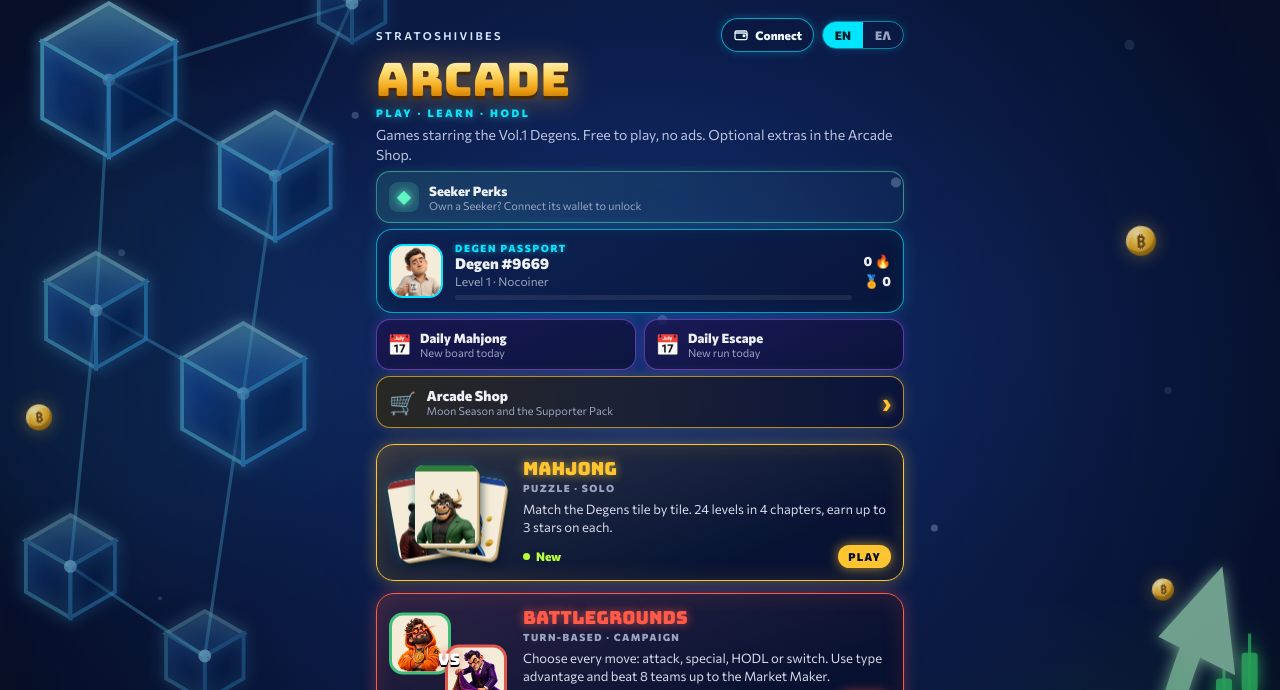
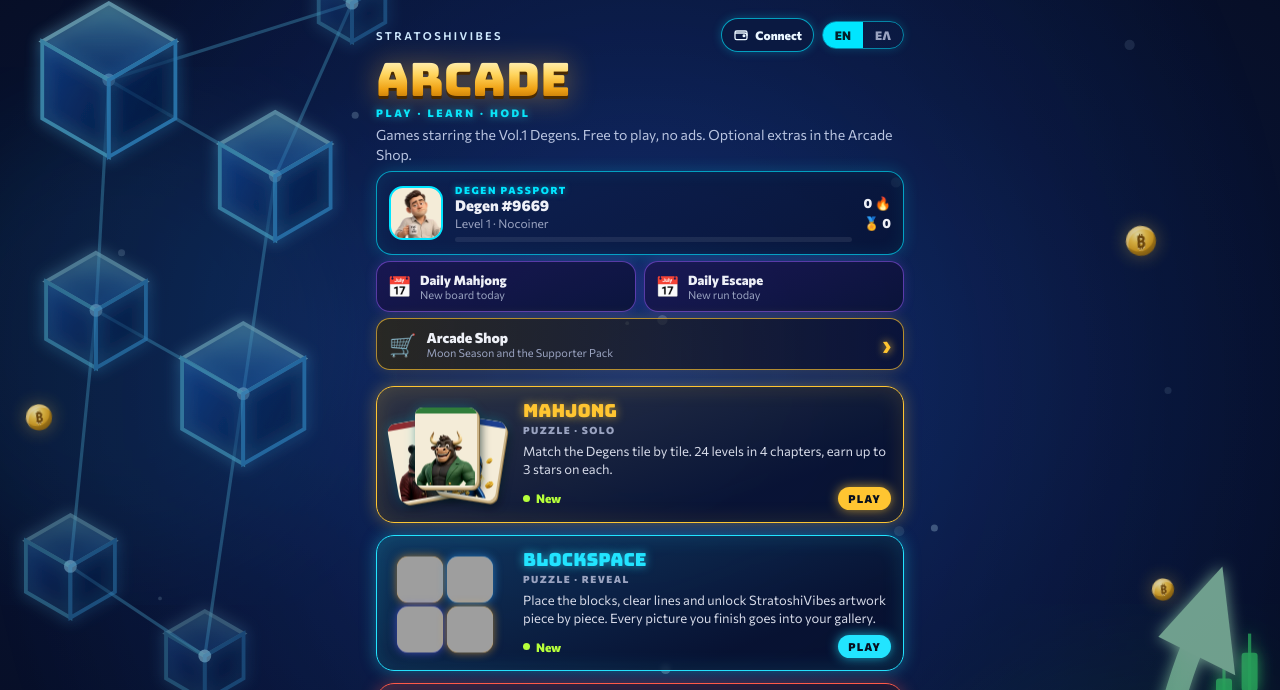
Before and after one commit to stratanen/stratoshivibes-mahjong, a plain HTML site: page index.html in a window 1280 px wide. Shown: the top 690 px of the page. Drawn offline with Linux system fonts and the light colour scheme; grey boxes are pictures that could not be loaded.

Commit message:
Arcade: add Blockspace card (5 games)

```diff
--- a/index.html
+++ b/index.html
@@ -61,6 +61,9 @@ h1{margin:0;font:400 40px/0.95 var(--f-display);color:var(--gold);text-shadow:0
 .p img{width:100%;height:100%;object-fit:cover}
 .vs{position:absolute;left:50%;top:50%;transform:translate(-50%,-50%);font:400 16px var(--f-display);color:#fff;text-shadow:0 2px 0 #000,0 0 12px var(--foe)}
 .card{position:absolute;width:56px;height:78px;border-radius:7px;background:linear-gradient(150deg,#2a3560,#151b30);border:2px solid var(--gold-2);display:grid;place-items:center;font:400 22px var(--f-display);color:var(--gold)}
+/* Blockspace mini blocks (artwork served from blockspace.stratoshivibes.com) */
+.bt{position:absolute;width:46px;height:46px;border-radius:11px;overflow:hidden;background:var(--g);box-shadow:0 0 10px color-mix(in srgb,var(--g) 60%,transparent)}
+.bt img{width:100%;height:100%;object-fit:cover;display:block}
 .langrow{display:flex;align-items:center;justify-content:space-between;gap:10px}
 .lang{display:flex;border:1px solid #ffffff2a;border-radius:99px;overflow:hidden}
 .lang button{border:0;background:transparent;color:var(--muted);font:800 12px var(--f-body);padding:6px 12px;cursor:pointer}
@@ -73,11 +76,6 @@ h1{margin:0;font:400 40px/0.95 var(--f-display);color:var(--gold);text-shadow:0
 .holder .av img{width:30px;height:30px;border-radius:50%;border:2px solid var(--gold);background:var(--ivory);object-fit:cover;margin-left:-8px}
 .holder .av img:first-child{margin-left:0}
 .holder small{display:block;font-weight:400;color:var(--muted);font-size:11px}
-.perkcard{display:flex;align-items:center;gap:10px;width:100%;padding:10px 12px;border-radius:14px;border:1.5px solid #61f5c477;background:linear-gradient(90deg,#61f5c422,#61f5c406);color:var(--ink);font:700 13px var(--f-body);text-align:left;cursor:pointer;box-shadow:0 0 12px #61f5c422}
-.perkcard .ic{flex:none;width:30px;height:30px;border-radius:9px;display:grid;place-items:center;background:#61f5c42a;color:#61f5c4;font-size:15px;text-shadow:0 0 8px #61f5c4}
-.perkcard small{display:block;font-weight:400;color:var(--muted);font-size:11px}
-.perkcard .st{margin-left:auto;flex:none;font:800 10px var(--f-body);letter-spacing:.1em;text-transform:uppercase;color:#61f5c4;border:1px solid #61f5c466;border-radius:99px;padding:3px 8px}
-.perkcard:focus-visible{outline:2px solid #61f5c4;outline-offset:2px}
 .holder:focus-visible{outline:2px solid var(--gold);outline-offset:2px}
 .pass{display:flex;align-items:center;gap:12px;width:100%;padding:12px;border-radius:16px;border:1px solid #e3b54a88;background:linear-gradient(150deg,#2b2a40,#171d31);color:var(--ink);text-align:left;cursor:pointer;font-family:var(--f-body)}
 .pass img{width:54px;height:54px;border-radius:14px;border:2px solid var(--gold);background:var(--ivory);object-fit:cover;flex:none}
@@ -124,7 +122,7 @@ h1{font-size:46px;background:linear-gradient(180deg,#fff6c9 0%,#ffd45c 38%,#f0a3
 .cab h2{color:var(--cc);text-shadow:0 0 10px color-mix(in srgb,var(--cc) 70%,transparent)}
 .cab .play{background:var(--cc);color:#08101f;box-shadow:0 0 12px color-mix(in srgb,var(--cc) 70%,transparent)}
 .cab .status{color:#B6FF3B}
-.cab:nth-child(1){--cc:#ffc531}.cab:nth-child(2){--cc:#ff5a48}.cab:nth-child(3){--cc:#b98cff}.cab:nth-child(4){--cc:#5dff7a}
+.cab:nth-child(1){--cc:#ffc531}.cab:nth-child(2){--cc:#22e4ff}.cab:nth-child(3){--cc:#ff5a48}.cab:nth-child(4){--cc:#b98cff}.cab:nth-child(5){--cc:#5dff7a}
 .t{box-shadow:1px 1px 0 var(--edge),2px 2px 0 var(--edge),3px 3px 0 var(--edge-2),4px 5px 10px #0009,0 0 12px #00e5ff44}
 .card{border-color:#b98cff;color:#b98cff;box-shadow:0 0 12px #9b5cff66;background:linear-gradient(150deg,#2a1d60,#120f30)}
 footer{position:relative;z-index:1}
@@ -141,7 +139,6 @@ footer{position:relative;z-index:1}
     <div class="motto">PLAY · LEARN · HODL</div>
     <p class="tag">Games starring the Vol.1 Degens. Free to play, no ads. Optional extras in the Arcade Shop.</p>
     <button class="holder" id="holder" hidden></button>
-    <button class="perkcard" id="perkCard"></button>
     <button class="pass" id="pass" aria-label="Open your Degen Passport"></button>
     <div class="dailies" id="dailies"></div>
     <button class="shopbtn" id="shopBtn"><span class="ic" aria-hidden="true">🛒</span><span>Arcade Shop<small>Moon Season and the Supporter Pack</small></span><span class="go">›</span></button>
@@ -158,6 +155,20 @@ footer{position:relative;z-index:1}
         <h2>Mahjong</h2><div class="genre">Puzzle · Solo</div>
         <p>Match the Degens tile by tile. 24 levels in 4 chapters, earn up to 3 stars on each.</p>
         <span class="foot"><span class="status" id="stMahjong">New</span><span class="play">Play</span></span>
+      </span>
+    </a>
+
+    <a class="cab" href="https://blockspace.stratoshivibes.com/">
+      <span class="art" aria-hidden="true">
+        <span class="bt" style="left:8px;top:10px;--g:#ffa62b"><img src="https://blockspace.stratoshivibes.com/tiles/btc.webp" alt=""></span>
+        <span class="bt" style="left:58px;top:10px;--g:#3aa8ff"><img src="https://blockspace.stratoshivibes.com/tiles/diamond.webp" alt=""></span>
+        <span class="bt" style="left:8px;top:60px;--g:#6b6bff"><img src="https://blockspace.stratoshivibes.com/tiles/rocket.webp" alt=""></span>
+        <span class="bt" style="left:58px;top:60px;--g:#ffb02e"><img src="https://blockspace.stratoshivibes.com/tiles/king.webp" alt=""></span>
+      </span>
+      <span>
+        <h2>Blockspace</h2><div class="genre">Puzzle · Reveal</div>
+        <p>Place the blocks, clear lines and unlock StratoshiVibes artwork piece by piece. Every picture you finish goes into your gallery.</p>
+        <span class="foot"><span class="status" id="stBlocks">New</span><span class="play">Play</span></span>
       </span>
     </a>
 
@@ -223,6 +234,7 @@ footer{position:relative;z-index:1}
  const eb=+(get('er_best')||0),ew=+(get('er_wins')||0),er=document.getElementById('stRug');
  if(ew)er.textContent='Escaped '+ew+'x';else if(eb)er.textContent='Best: room '+eb+' of 12';
  if(get('er2_run'))er.textContent='Run in progress · tap to resume';
+ // Blockspace lives on its own subdomain, so its saves are not readable here: the card always shows "New".
 })();
 </script>
 
@@ -254,10 +266,6 @@ el.onclick=()=>H.openAccount();H.onChange(paintHolder);paintHolder();})();
    <a class="dly${dr?' done':''}" href="rug/?daily"><span class="ic">📅</span><span>Daily Escape<small>${dr?`Done · ${dr.best>12?'escaped':'room '+dr.best}`:'New run today'}</small></span></a>`;}
  pe.onclick=()=>P.open();P.onChange(paint);paint();
  const sync=()=>pe.classList.toggle('sup',P.supporter);sync();if(window.SVShop){SVShop.onChange(()=>{sync();paint()});document.getElementById('shopBtn').onclick=()=>SVShop.open();if(/[?&]shop\b/.test(location.search))setTimeout(()=>SVShop.open(),300)}})();
-(function(){const H=window.SVHolder,el=document.getElementById('perkCard');if(!H){el.hidden=true;return}
-function paintPerk(){const on=H.seeker;
- el.innerHTML=`<span class="ic" aria-hidden="true">◆</span><span>Seeker Perks<small>${on?'Genesis theme, +25 XP daily and a Passport badge':'Own a Seeker? Connect its wallet to unlock'}</small></span>${on?'<span class="st">Active</span>':''}`;}
-el.onclick=()=>H.openPerks();H.onChange(paintPerk);paintPerk();})();
 addEventListener('pageshow',e=>{if(e.persisted)location.reload()});
 </script>
 </body>
```
